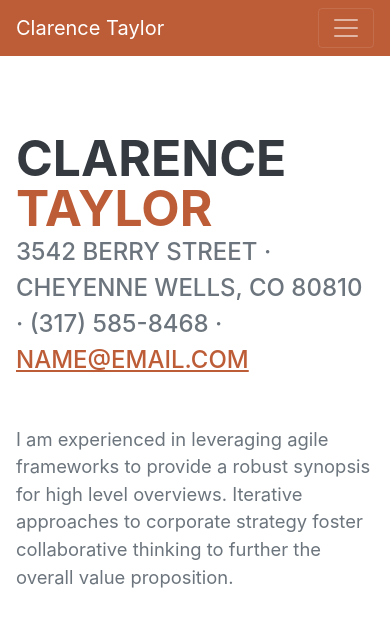
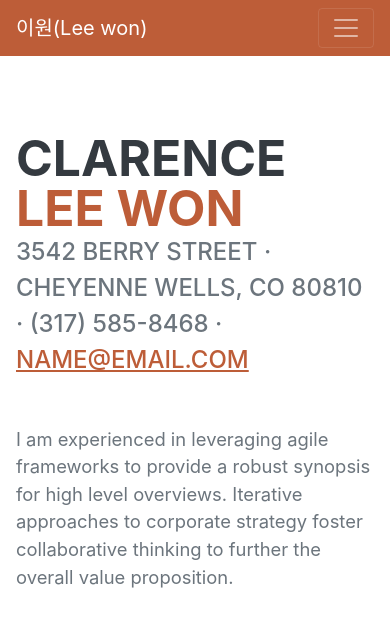
Before and after one commit to DuKong21/DuKong21.github.io, a plain HTML site: page index.html in a window 390 px wide. Shown: the top 633 px of the page. Drawn offline with nearby package versions, Linux system fonts and the light colour scheme; a web font is replaced by a local one.

Commit message:
이름변경

```diff
--- a/index.html
+++ b/index.html
@@ -14,12 +14,14 @@
         <link href="https://fonts.googleapis.com/css?family=Muli:400,400i,800,800i" rel="stylesheet" type="text/css" />
         <!-- Core theme CSS (includes Bootstrap)-->
         <link href="css/styles.css" rel="stylesheet" />
+        <!-- 파비콘 연결 -->
+        <link rel="shortcut icon" href="./tetris.ico">
     </head>
     <body id="page-top">
         <!-- Navigation-->
         <nav class="navbar navbar-expand-lg navbar-dark bg-primary fixed-top" id="sideNav">
             <a class="navbar-brand js-scroll-trigger" href="#page-top">
-                <span class="d-block d-lg-none">Clarence Taylor</span>
+                <span class="d-block d-lg-none">이원(Lee won)</span>
                 <span class="d-none d-lg-block"><img class="img-fluid img-profile rounded-circle mx-auto mb-2" src="assets/img/profile.jpg" alt="..." /></span>
             </a>
             <button class="navbar-toggler" type="button" data-bs-toggle="collapse" data-bs-target="#navbarResponsive" aria-controls="navbarResponsive" aria-expanded="false" aria-label="Toggle navigation"><span class="navbar-toggler-icon"></span></button>
@@ -41,7 +43,7 @@
                 <div class="resume-section-content">
                     <h1 class="mb-0">
                         Clarence
-                        <span class="text-primary">Taylor</span>
+                        <span class="text-primary">Lee won</span>
                     </h1>
                     <div class="subheading mb-5">
                         3542 Berry Street · Cheyenne Wells, CO 80810 · (317) 585-8468 ·
```
Also changed, not shown: tetris.ico (added).
